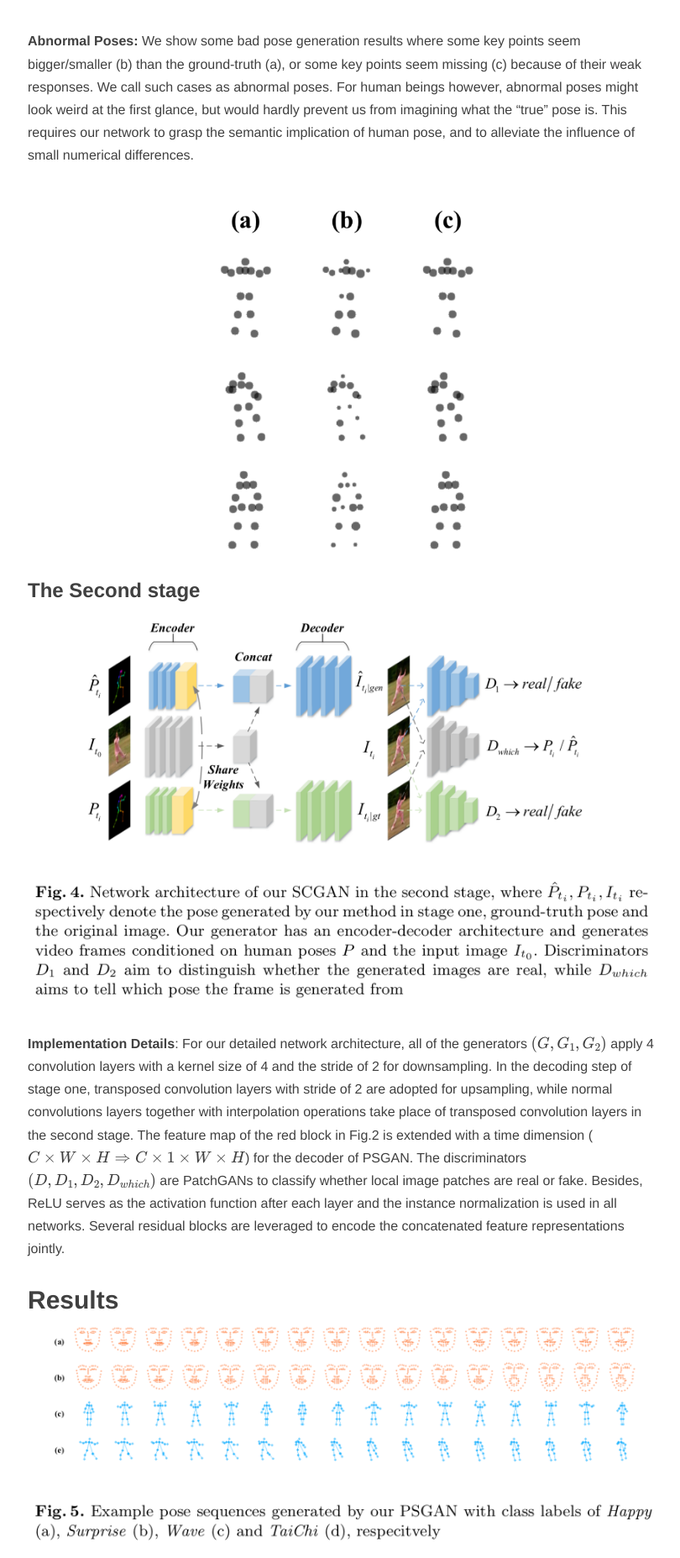
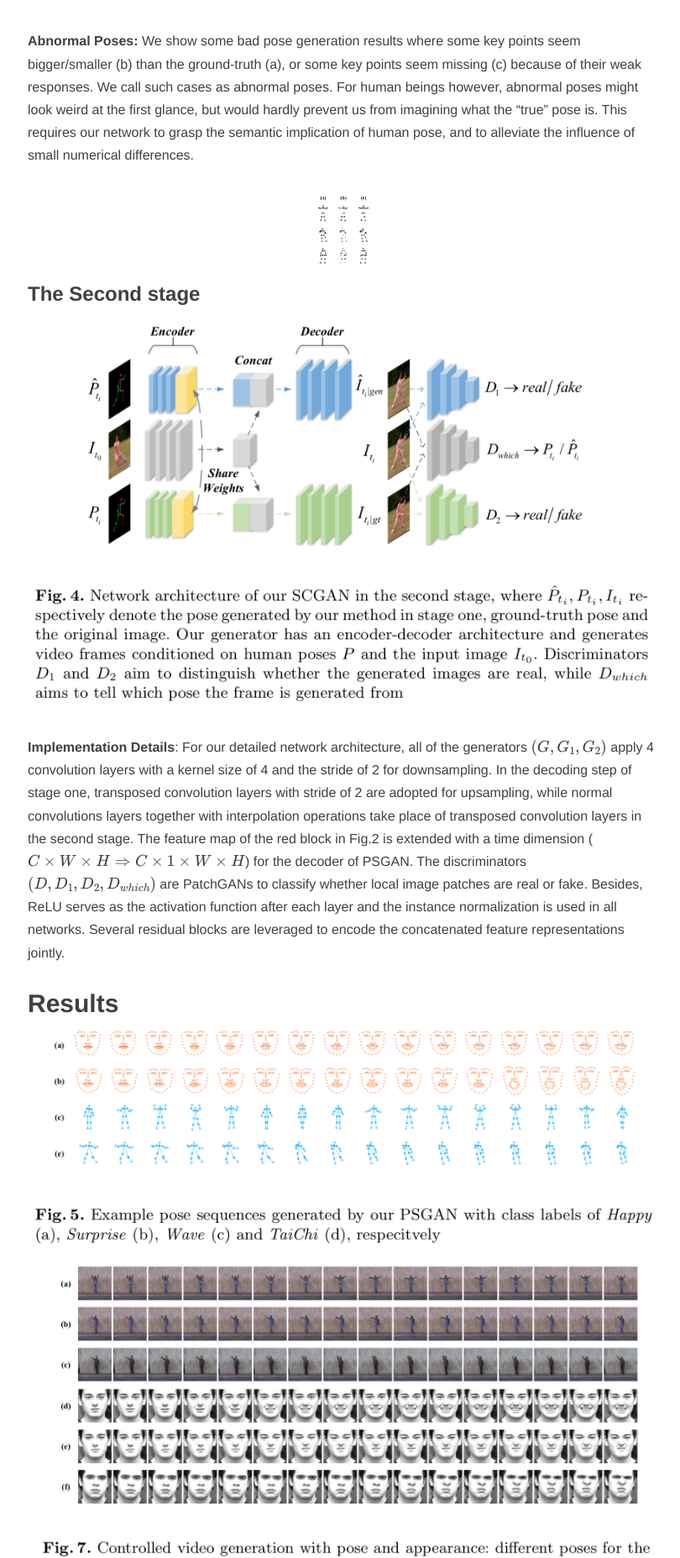
Before and after one commit to trchen12/trchen12.github.io, a Jekyll site: the page built from _posts/2018-07-27-eccv18.md, in a window 1280 px wide. Shown: the part 1923-3778 px from the top of the page at 84% size, without its empty margins (232-1042 px from the left). Built offline with Jekyll 4.4.1, drawn with Linux system fonts in a browser that asks for light colours; nearby versions of some CDN libraries; formulas are drawn with MathJax 3; comment, search, counter and statistics services are not loaded.

Commit message:
Update 2018-07-27-eccv18.md

```diff
--- a/_posts/2018-07-27-eccv18.md
+++ b/_posts/2018-07-27-eccv18.md
@@ -30,7 +30,7 @@ Our method consists of two stages. In the first stage, we extract the pose from
 **Abnormal Poses:** We show some bad pose generation results where some key points seem bigger/smaller (b) than the ground-truth (a), or some key points seem missing (c) because of their weak responses. We call such cases as abnormal poses. For human beings however, abnormal poses might look weird at the first glance, but would hardly prevent us from imagining what the “true” pose is. This requires our network to grasp the semantic implication of human pose, and to alleviate the influence of small numerical differences.
 
 <div align="center">
-	<img src="/img/postimg/ap.png" alt="img1" width="320">
+	<img src="/img/postimg/ap.png" alt="img1" width="64px">
 </div>
 
 
```
